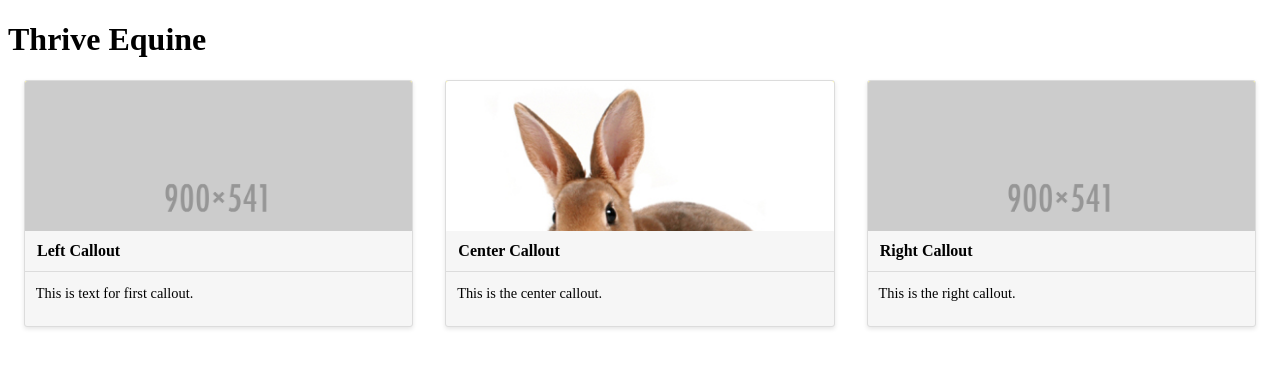
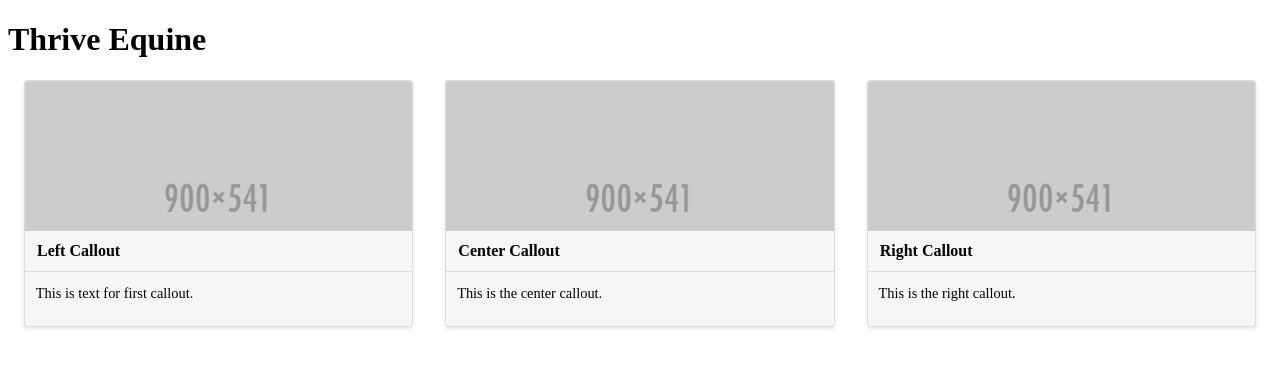
Before and after one commit to ryankbales/thrive, a Jekyll site: the page built from index.html, in a window 1280 px wide. Shown: the top 368 px of the page. Built offline with Jekyll 4.4.1, drawn with Linux system fonts in a browser that asks for light colours.

Commit message:
Updated Center Callout

```diff
--- a/_callouts/center-callout.markdown
+++ b/_callouts/center-callout.markdown
@@ -3,7 +3,7 @@ title: Center Callout
 date: 2016-10-22 05:50:00 Z
 position: 1
 image:
-  callout_image: "/uploads/rabbit-8429c0.jpg"
+  callout_image: "/uploads/callout_placeholder-aa34a0.png"
 callout_title: Center Callout
 callout_text: This is the center callout.
 ---
```
